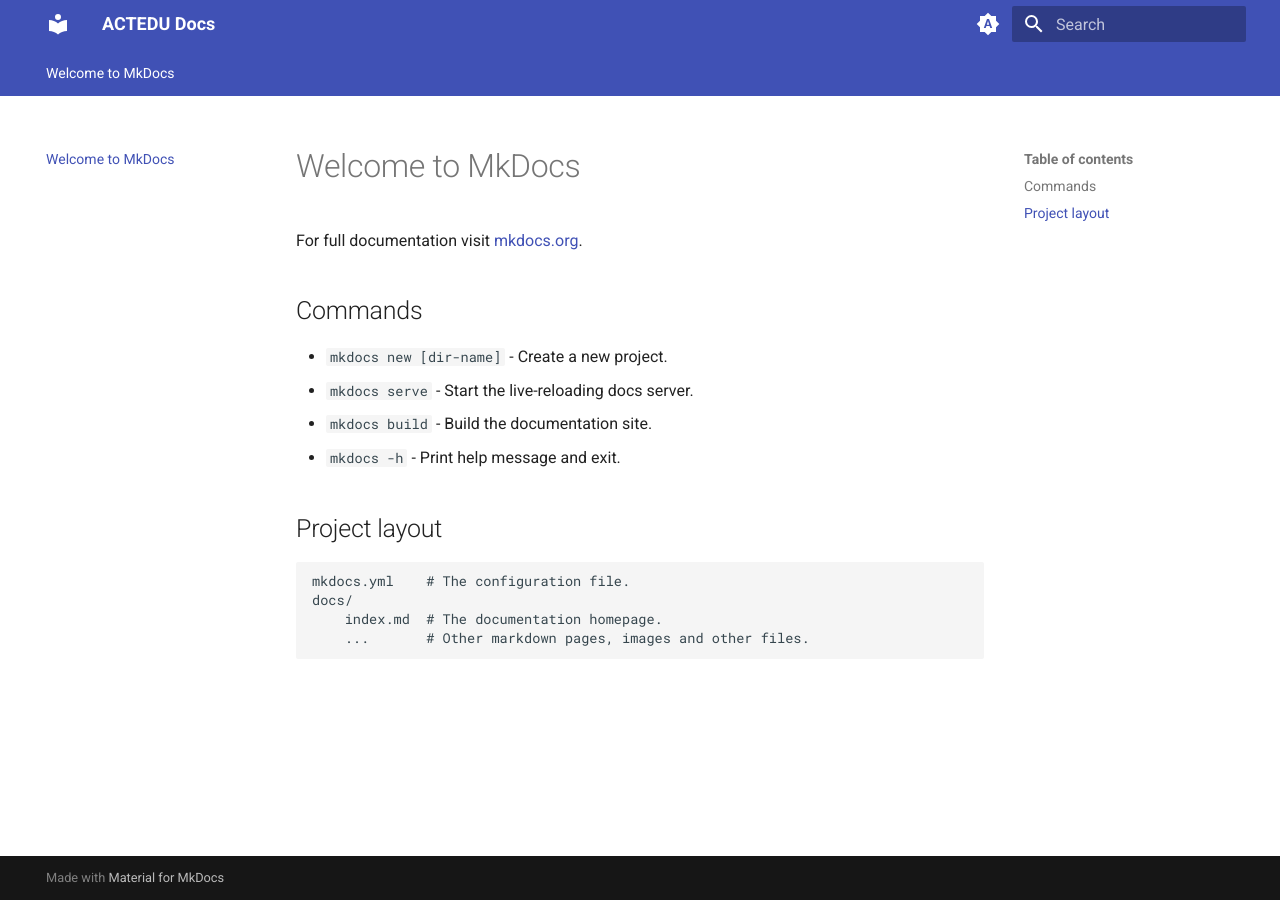
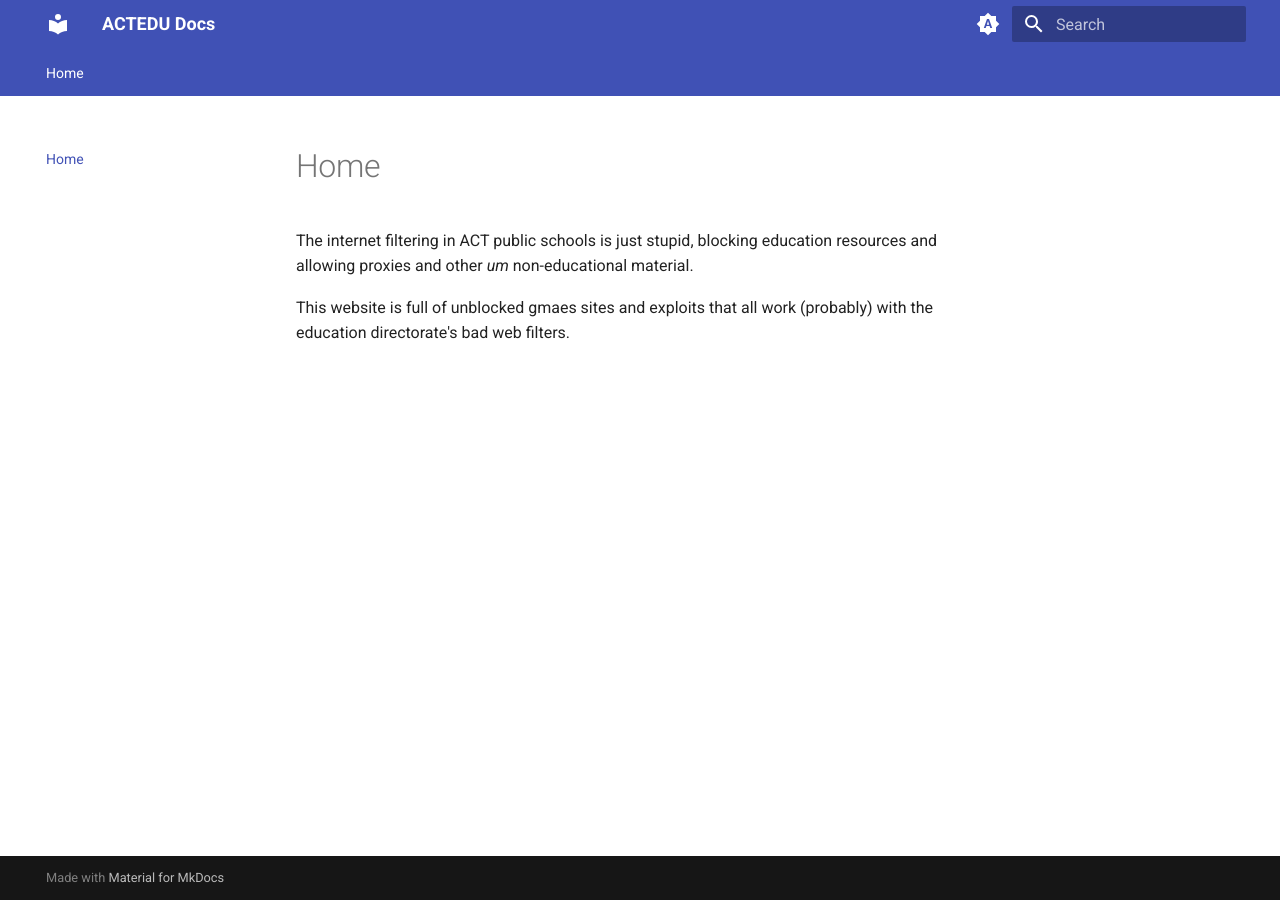
Before and after one commit to Inglan2/SchoolDocs, an MkDocs documentation site: the page built from docs/index.md, in a window 1280 px wide. Built offline with MkDocs 1.6.1 and Material for MkDocs 9.7.7, drawn with Linux system fonts in a browser that asks for light colours.

Commit message:
add index.md

```diff
--- a/docs/index.md
+++ b/docs/index.md
@@ -1,17 +1,4 @@
-# Welcome to MkDocs
+# Home
+The internet filtering in ACT public schools is just stupid, blocking education resources and allowing proxies and other *um* non-educational material.
 
-For full documentation visit [mkdocs.org](https://www.mkdocs.org).
-
-## Commands
-
-* `mkdocs new [dir-name]` - Create a new project.
-* `mkdocs serve` - Start the live-reloading docs server.
-* `mkdocs build` - Build the documentation site.
-* `mkdocs -h` - Print help message and exit.
-
-## Project layout
-
-    mkdocs.yml    # The configuration file.
-    docs/
-        index.md  # The documentation homepage.
-        ...       # Other markdown pages, images and other files.
+This website is full of unblocked gmaes sites and exploits that all work (probably) with the education directorate's bad web filters.
```
